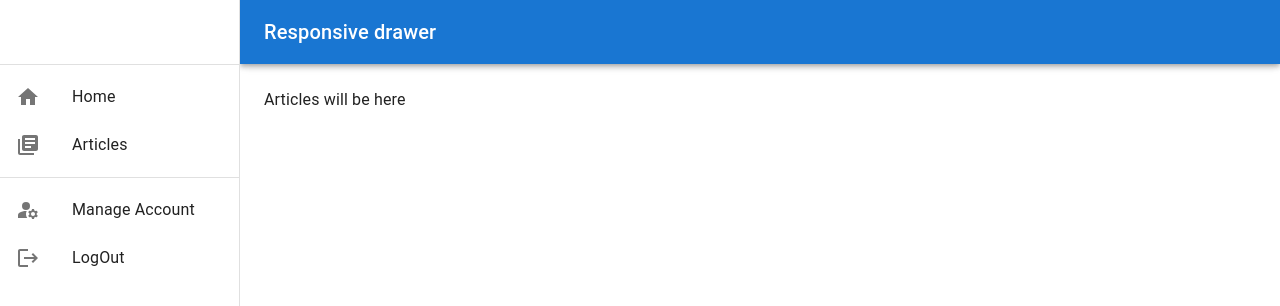
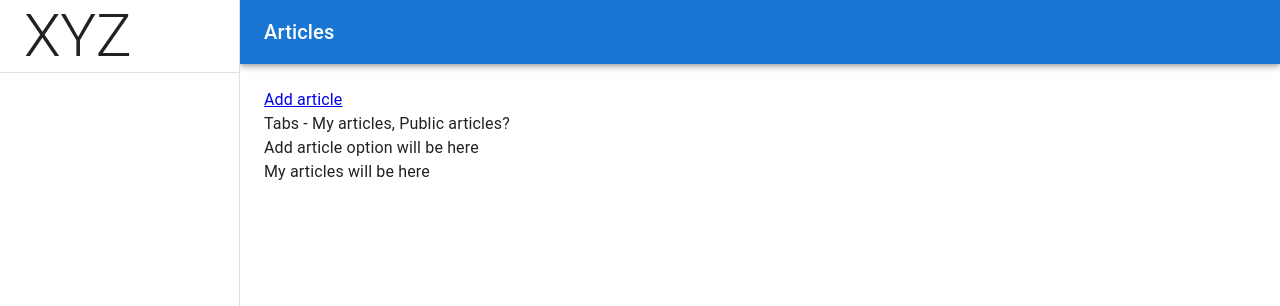
Before and after one commit to drohal3/fullstackopen-project, a React (Create React App) app in the folder frontend/: page /articles in a window 1280 px wide. Shown: the top 306 px of the page. Built offline with nearby package versions, Linux system fonts and the light colour scheme.

Commit message:
frontend for articles - WIP

```diff
--- a/frontend/src/components/article/ArticleForm.js
+++ b/frontend/src/components/article/ArticleForm.js
@@ -2,10 +2,11 @@ import Button from '@mui/material/Button';
 import TextField from '@mui/material/TextField';
 import Box from '@mui/material/Box';
 import articles from "../../services/articles";
-import { useSelector, useDispatch } from "react-redux";
+import { useDispatch } from "react-redux";
 import {useNavigate} from "react-router-dom";
 import {addAlert, AlertTypes} from "../../reducers/alertReducer";
 import {useAuthData} from "../../hooks/useAuthHooks";
+import Paper from "@mui/material/Paper";
 
 
 function ArticleForm() {
@@ -54,10 +55,12 @@ function ArticleForm() {
       />
       <TextField
         margin="normal"
-        required
+
         fullWidth
         id="abstract"
         label="Abstract"
+        minRows="3"
+        multiline
         name="abstract"
         autoComplete="abstract"
       />
@@ -69,7 +72,7 @@ function ArticleForm() {
         label="Content"
         name="content"
         autoComplete="content"
-        minRows="5"
+        minRows="8"
         multiline
       />
       <Button
--- a/frontend/src/components/layout/AppLayout.js
+++ b/frontend/src/components/layout/AppLayout.js
@@ -18,13 +18,16 @@ import MenuIcon from '@mui/icons-material/Menu';
 import Toolbar from '@mui/material/Toolbar';
 import Typography from '@mui/material/Typography';
 import {Link as RouterLink, useNavigate} from 'react-router-dom';
+import {useAuthData} from "../../hooks/useAuthHooks";
+import {useEffect} from "react";
 
 const drawerWidth = 240;
 
 
 
 function AppLayout(props) {
-
+  const { title } = props
+  const user = useAuthData()
   const [mobileOpen, setMobileOpen] = React.useState(false);
 
   const navigate = useNavigate()
@@ -32,10 +35,8 @@ function AppLayout(props) {
     setMobileOpen(!mobileOpen);
   };
 
-  const drawer = (
-    <div>
-      <Toolbar />
-      <Divider />
+  const items = user.token ? (
+    <>
       <List>
         <ListItem disablePadding>
           <ListItemButton component={RouterLink} to="/">
@@ -74,6 +75,14 @@ function AppLayout(props) {
           </ListItemButton>
         </ListItem>
       </List>
+    </>
+  ) : (<></>)
+
+  const drawer = (
+    <div>
+      <Toolbar><Typography variant="h2">XYZ</Typography></Toolbar>
+      <Divider />
+      {items}
     </div>
   );
 
@@ -98,7 +107,7 @@ function AppLayout(props) {
             <MenuIcon />
           </IconButton>
           <Typography variant="h6" noWrap component="div">
-            Responsive drawer
+            {title}
           </Typography>
         </Toolbar>
       </AppBar>
--- a/frontend/src/pages/Home.js
+++ b/frontend/src/pages/Home.js
@@ -3,7 +3,7 @@ import Typography from "@mui/material/Typography";
 
 function Home(){
   return (
-    <AppLayout>
+    <AppLayout title="Home">
       <Typography>This is home</Typography>
     </AppLayout>
   )
--- a/frontend/src/pages/articles/Articles.js
+++ b/frontend/src/pages/articles/Articles.js
@@ -1,12 +1,22 @@
 import AppLayout from "../../components/layout/AppLayout";
 import Typography from "@mui/material/Typography";
+import {Link as RouterLink, useNavigate} from 'react-router-dom';
+import Link from "@mui/material/Link";
 
 function Articles() {
 
+
   return (
-    <AppLayout>
+    <AppLayout title="Articles">
+      <RouterLink to="/articles/create">Add article</RouterLink>
       <Typography>
-        Articles will be here
+        Tabs - My articles, Public articles?
+      </Typography>
+      <Typography>
+        Add article option will be here
+      </Typography>
+      <Typography>
+        My articles will be here
       </Typography>
     </AppLayout>
   )
--- a/frontend/src/pages/articles/Create.js
+++ b/frontend/src/pages/articles/Create.js
@@ -1,15 +1,18 @@
-import TopNavLayout from "../layout/TopNavLayout";
 import ArticleForm from "../../components/article/ArticleForm";
 import Container from '@mui/material/Container';
+import AppLayout from "../../components/layout/AppLayout";
+import Box from "@mui/material/Box";
+import Paper from "@mui/material/Paper";
+import TopNavLayout from "../layout/TopNavLayout";
 
 function Create() {
   return (
     <>
-      <TopNavLayout>
+      <AppLayout title="Create Article">
         <Container maxWidth="md" component="main">
           <ArticleForm />
         </Container>
-      </TopNavLayout>
+      </AppLayout>
     </>
   )
 }
```
Also changed, not shown: 1 other file (tests, documents, lock files or other folders).
